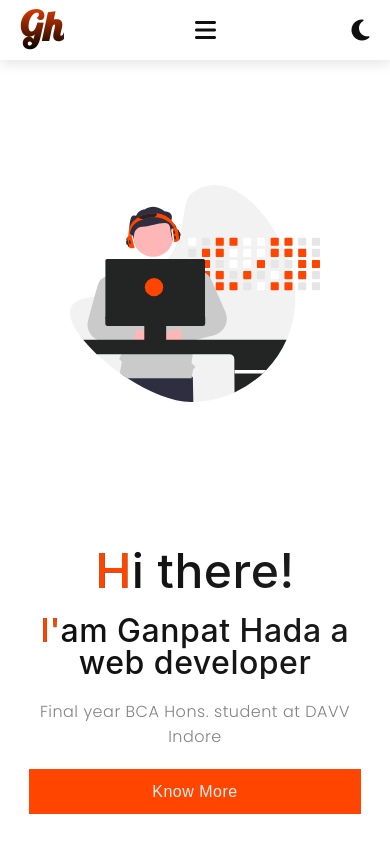
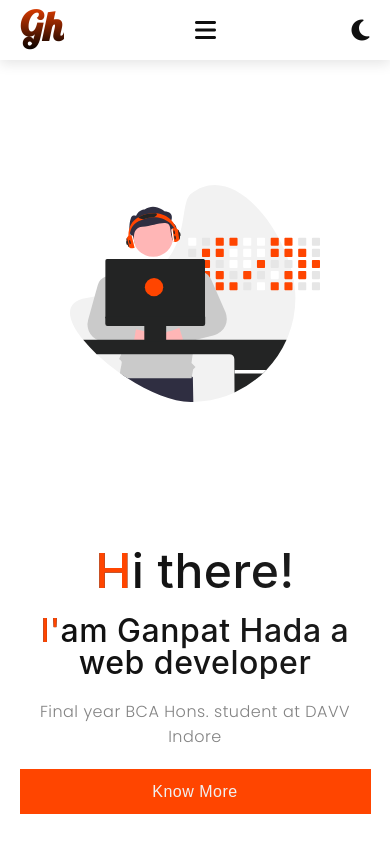
Before and after one commit to GanpatHada/ganpathada-portfolio, a React (Create React App) app: page / in a window 390 px wide. Shown: the top 844 px of the page. Built offline with nearby package versions, Linux system fonts and the light colour scheme; a web font is replaced by a local one.

Commit message:
more fix in style

```diff
--- a/src/App.css
+++ b/src/App.css
@@ -667,7 +667,7 @@ footer i{
 
   }
   #mainblock .primarybtn{
-    width: 85vw;
+    width: 90vw;
     margin-top: 0px;
     border-radius: 0px;
   }
```
